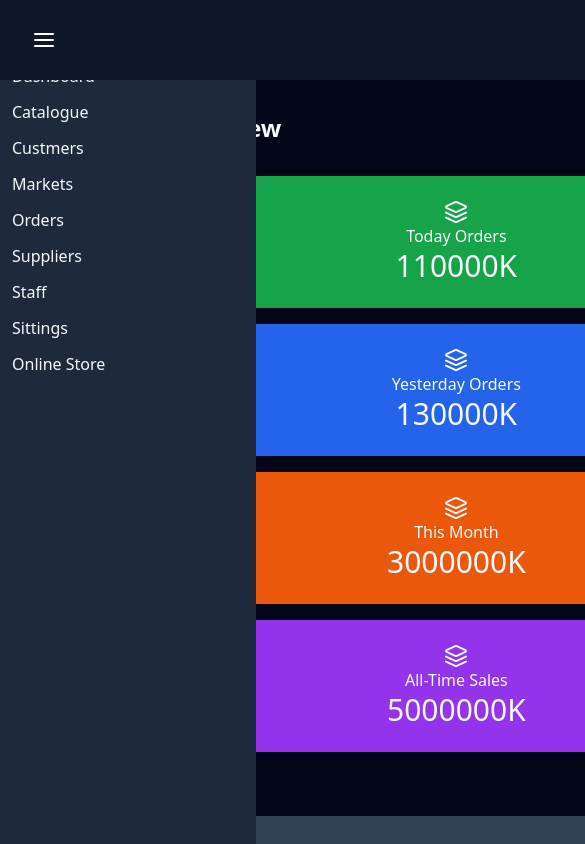
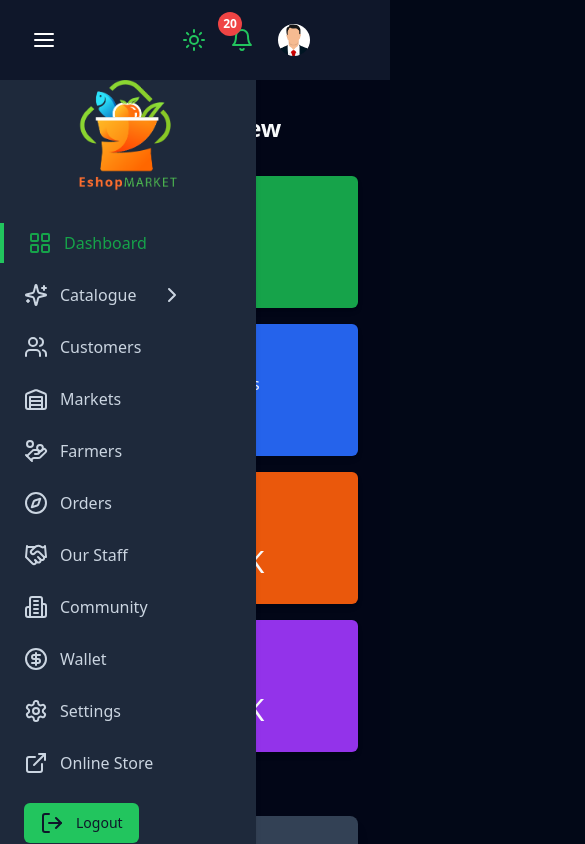
Before and after one commit to RXROW/Multi-Vendor-Ecommerce_NextJs, a Next.js app: page /dashboard in a window 390 px wide. Both pictures are taken after a click on the button 44 px from the left and 40 px from the top of the page. Shown: the top 844 px of the page, 585 px wide, since content can reach past the window. Built offline with nearby package versions, Linux system fonts and the light colour scheme.

Commit message:
Responsive Sidebar

```diff
--- a/package.json
+++ b/package.json
@@ -9,7 +9,10 @@
     "lint": "next lint"
   },
   "dependencies": {
+    "@radix-ui/react-collapsible": "^1.1.0",
     "@radix-ui/react-dropdown-menu": "^2.1.1",
+    "@radix-ui/react-slot": "^1.1.0",
+    "@svgr/webpack": "^8.1.0",
     "chart.js": "^4.4.4",
     "class-variance-authority": "^0.7.0",
     "clsx": "^2.1.1",
--- a/src/app/(back-office)/dashboard/page.tsx
+++ b/src/app/(back-office)/dashboard/page.tsx
@@ -6,7 +6,7 @@ import SmallCards from "@/components/back-office/SmallCards";
 
 const Dashboard = () => {
   return (
-    <div >
+    <div>
       <Heading title=" Dashboard Overview" />
       {/* Large Cards */}
       <LargeCards/>
--- a/src/app/(back-office)/layout.tsx
+++ b/src/app/(back-office)/layout.tsx
@@ -1,23 +1,30 @@
+"use client";
 import NavBar from "@/components/back-office/NavBar";
 import SideBar from "@/components/back-office/SideBar";
+import { useState } from "react";
 
 export default function RootLayout({
   children,
-}: Readonly<{
+}: {
   children: React.ReactNode;
-}>) {
+}) {
+  const [showSidebar, setShowSidebar] = useState<boolean>(false);
+
   return (
-    <div className=" flex ">
-      {/* SideBar */}
+    <div className="flex">
+      {/* Sidebar */}
+      <SideBar showSidebar={showSidebar} setShowSidebar={setShowSidebar} />
 
-      <SideBar />
+      <div
+        className={`flex-grow min-h-screen transition-all duration-300 ${
+          showSidebar ? "lg:ml-64" : "ml-0"
+        }`}
+      >
+        {/* Navbar */}
+        <NavBar setShowSidebar={setShowSidebar} />
 
-      <div className="  lg:ml-64 ml-0 flex-grow">
-        {/* Header */}
-        <NavBar />
-
-        {/* main */}
-        <main className="p-8 dark:bg-slate-950 bg-slate-100  dark:text-slate-50 text-slate-900 min-h-screen">
+        {/* Main Content */}
+        <main className="p-8 dark:bg-slate-950 bg-slate-100 dark:text-slate-50 text-slate-900 min-h-screen overflow-hidden">
           {children}
         </main>
       </div>
--- a/src/app/globals.css
+++ b/src/app/globals.css
@@ -10,7 +10,7 @@ body {
 
 
 ::-webkit-scrollbar {
-  width: 10px; /* width of the entire scrollbar */
+  width: 1px;
 }
 
 /* Scrollbar track */
--- a/src/components/back-office/DashboardCharts/BestSellingProductsChart.tsx
+++ b/src/components/back-office/DashboardCharts/BestSellingProductsChart.tsx
@@ -35,7 +35,7 @@ export const data = {
 
 const BestSellingProductsChart = () => {
   return (
-    <div className= ' dark:bg-slate-700 bg-white p-8 rounded-lg border border-green-400/50 '>
+    <div className= ' dark:bg-slate-800 bg-white p-8 rounded-lg border border-green-400/50 '>
       <h2 className=' text-xl font-semibold mb-2 '>Best Selling Chart</h2>
       <Pie data={data} />
        </div>
--- a/src/components/back-office/DashboardCharts/WeeklySalesCharts.tsx
+++ b/src/components/back-office/DashboardCharts/WeeklySalesCharts.tsx
@@ -70,7 +70,7 @@ const WeeklySalesCharts = () => {
   const [chartToDisplay, setChartToDisplay] = useState<string>("sales");
 
   return (
-    <div className="dark:bg-slate-700 bg-white p-8 rounded-lg border border-green-400/50">
+    <div className="dark:bg-slate-800 bg-white p-8 rounded-lg border border-green-400/50">
       <h2 className="text-xl font-semibold mb-2">Weekly Sales Charts</h2>
       <div className="p-4">
         {/* Tabs */}
--- a/src/components/back-office/NavBar.tsx
+++ b/src/components/back-office/NavBar.tsx
@@ -4,9 +4,7 @@ import {
   DropdownMenuItem,
   DropdownMenuTrigger,
 } from "@/components/ui/dropdown-menu";
-
 import {
-  Sun,
   AlignJustify,
   Bell,
   LayoutDashboard,
@@ -16,104 +14,94 @@ import {
 } from "lucide-react";
 import Image from "next/image";
 import ThemeSwitcher from "../ThemeSwitcher";
-const NavBar = () => {
+
+// Define types for props
+interface NavBarProps {
+  setShowSidebar: React.Dispatch<React.SetStateAction<boolean>>;
+}
+
+const NavBar: React.FC<NavBarProps> = ({ setShowSidebar }) => {
   return (
-    <div className=" flex items-center justify-between dark:bg-slate-900 bg-slate-100/20 backdrop-blur-md  text-slate-50 h-20 px-8 py-8 pr-10 sticky top-0 z-50 ">
-      <button>
-        <AlignJustify className=" text-slate-950 dark:text-white" />
+    <div className="flex items-center justify-between dark:bg-slate-900 bg-slate-100/20 backdrop-blur-md text-slate-50 h-20 px-8 py-8 pr-10 sticky top-0 z-50">
+      <button onClick={() => setShowSidebar((prev) => !prev)}>
+        <AlignJustify className="text-slate-950 dark:text-white" />
       </button>
-      <div className=" flex space-x-3 text-green-500 pr-10 ">
-     <ThemeSwitcher/>
+
+      <div className="flex space-x-3 pr-10">
+        <ThemeSwitcher />
+
+        {/* Notifications */}
         <DropdownMenu>
-          <DropdownMenuTrigger>
-            <button
-              type="button"
-              className="relative inline-flex items-center p-3 text-sm font-medium text-center text-white rounded-lg   "
+          <DropdownMenuTrigger asChild>
+            <div
+              role="button"
+              className="relative inline-flex items-center p-3 text-sm font-medium text-center text-white rounded-lg cursor-pointer"
             >
               <Bell className="text-green-500" />
               <span className="sr-only">Notifications</span>
-              <div className="absolute inline-flex items-center justify-center w-6 h-6 text-xs font-bold text-white bg-red-500    rounded-full -top-1 end-6 dark:border-gray-900">
+              <div className="absolute inline-flex items-center justify-center w-6 h-6 text-xs font-bold text-white bg-red-500 rounded-full -top-1 end-6 dark:border-gray-900">
                 20
               </div>
-            </button>
+            </div>
           </DropdownMenuTrigger>
-          <DropdownMenuContent className="py-2 px-4  pr-3 mr-10 ">
-            <DropdownMenuItem>
-              <div className=" flex items-center space-x-2 ">
+          <DropdownMenuContent className="py-2 px-4 pr-3 mr-10">
+            {[1, 2].map((item, index) => (
+              <DropdownMenuItem key={index}>
+                <div className="flex items-center space-x-2">
                   <Image
                     src="/profile.png"
                     width={200}
                     height={200}
                     alt="User Profile"
-                className=" w-8 h-8 rounded-full "
+                    className="w-8 h-8 rounded-full"
                   />
-              <div className=" flex flex-col ">
+                  <div className="flex flex-col">
                     <p>Lorem ipsum dolor sit amet consectetur adipisicing.</p>
                     <div className="flex">
-                  <p>Stock Out </p>
-                  <p> Dec 12 2022 - 12:00PM </p>
+                      <p>Stock Out</p>
+                      <p>Dec 12, 2022 - 12:00 PM</p>
                     </div>
                   </div>
                   <button>
-                <X/>
+                    <X />
                   </button>
                 </div>
               </DropdownMenuItem>
-            <DropdownMenuItem>
-              <div className=" flex items-center space-x-2 ">
+            ))}
+          </DropdownMenuContent>
+        </DropdownMenu>
+
+        {/* User Profile */}
+        <DropdownMenu>
+          <DropdownMenuTrigger asChild>
+            <div className="flex items-center space-x-2 cursor-pointer">
               <Image
                 src="/profile.png"
                 width={200}
                 height={200}
                 alt="User Profile"
-                className=" w-8 h-8 rounded-full "
+                className="w-8 h-8 rounded-full"
               />
-              <div className=" flex flex-col ">
-                <p>Lorem ipsum dolor sit amet consectetur adipisicing.</p>
-                <div className="flex">
-                  <p>Stock Out </p>
-                  <p> Dec 12 2022 - 12:00PM </p>
             </div>
-              </div>
-              <button>
-                <X/>
-              </button>
+          </DropdownMenuTrigger>
+          <DropdownMenuContent className="py-2 px-4 pr-8">
+            <DropdownMenuItem>
+              <div className="flex items-center space-x-2 cursor-pointer">
+                <LayoutDashboard className="mr-3 w-4 h-4" />
+                <span>Dashboard</span>
               </div>
             </DropdownMenuItem>
-
-          </DropdownMenuContent>
-        </DropdownMenu>
-
-        <DropdownMenu>
-          <DropdownMenuTrigger>
-            <button className=" flex items-center space-x-2 ">
-              <Image
-                src="/profile.png"
-                width={200}
-                height={200}
-                alt="User Profile"
-                className=" w-8 h-8 rounded-full "
-              />
-            </button>
-          </DropdownMenuTrigger>
-          <DropdownMenuContent className="py-2 px-4  pr-8 ">
             <DropdownMenuItem>
-              <button className=" flex items-center space-x-2 ">
-                <LayoutDashboard className=" mr-3 w-4 h-4" />
-                <span>Dashboard</span>
-              </button>
+              <div className="flex items-center space-x-2 cursor-pointer">
+                <Settings className="mr-3 w-4 h-4" />
+                <span>Edit Profile</span>
+              </div>
             </DropdownMenuItem>
             <DropdownMenuItem>
-              <button className=" flex items-center space-x-2 ">
-                <Settings className=" mr-3 w-4 h-4" />
-                <span>Edit Profile</span>
-              </button>
-            </DropdownMenuItem>
-            <DropdownMenuItem>
-              <button className=" flex items-center space-x-2 ">
-                <LogOut className=" mr-3 w-4 h-4" />
+              <div className="flex items-center space-x-2 cursor-pointer">
+                <LogOut className="mr-3 w-4 h-4" />
                 <span>Log Out</span>
-              </button>
+              </div>
             </DropdownMenuItem>
           </DropdownMenuContent>
         </DropdownMenu>
--- a/src/components/back-office/SideBar.tsx
+++ b/src/components/back-office/SideBar.tsx
@@ -1,23 +1,205 @@
+"use client";
+
+import React, { useState } from "react";
 import Link from "next/link";
+import Image from "next/image";
 
-const SideBar = () => {
+import {
+  Sparkles,
+  LayoutGrid,
+  Users,
+  Warehouse,
+  Compass,
+  HandCoins,
+  Handshake,
+  Settings,
+  ExternalLink,
+  LogOut,
+  ChevronRight,
+  ChevronDown,
+  Boxes,
+  LayoutList,
+  ScanSearch,
+  MonitorPlay,
+  Building2,
+  CircleDollarSign,
+} from "lucide-react";
+import { usePathname } from "next/navigation";
+
+import {
+  Collapsible,
+  CollapsibleContent,
+  CollapsibleTrigger,
+} from "@/components/ui/collapsible";
+import { Button } from "../ui/button";
+
+
+export default function SideBar({ showSidebar, setShowSidebar }:any){
+  const pathname = usePathname();
+
+  const sidebarLinks = [
+    {
+      title: "Customers",
+      icon: Users,
+      href: "/dashboard/customers",
+    },
+    {
+      title: "Markets",
+      icon: Warehouse,
+      href: "/dashboard/markets",
+    },
+    {
+      title: "Farmers",
+      icon: HandCoins,
+      href: "/dashboard/farmers",
+    },
+    {
+      title: "Orders",
+      icon: Compass,
+      href: "/dashboard/orders",
+    },
+    {
+      title: "Our Staff",
+      icon: Handshake,
+      href: "/dashboard/staff",
+    },
+    {
+      title: "Community",
+      icon: Building2,
+      href: "/dashboard/community",
+    },
+    {
+      title: "Wallet",
+      icon: CircleDollarSign,
+      href: "/dashboard/wallet",
+    },
+    {
+      title: "Settings",
+      icon: Settings,
+      href: "/dashboard/settings",
+    },
+    {
+      title: "Online Store",
+      icon: ExternalLink,
+      href: "/",
+    },
+  ];
+
+  const catalogueLinks = [
+    {
+      title: "Products",
+      icon: Boxes,
+      href: "/dashboard/products",
+    },
+    {
+      title: "Categories",
+      icon: LayoutList,
+      href: "/dashboard/categories",
+    },
+    {
+      title: "Coupons",
+      icon: ScanSearch,
+      href: "/dashboard/coupons",
+    },
+    {
+      title: "Banners",
+      icon: MonitorPlay,
+      href: "/dashboard/banners",
+    },
+  ];
+
+  const [openMenu, setOpenMenu] = useState(false);
+
   return (
-    <div className=" dark:bg-slate-800 bg-slate-50 z-50  space-y-6 w-64 min-h-screen dark:text-slate-50 p-3 pt-4  fixed left-0 top-0   ">
-      <Link href="#" className="mb-6"> Logo</Link>
-      <div className=" space-y-3 flex flex-col">
-        <Link href="#"> Dashboard</Link>
-        <Link href="#"> Catalogue</Link>
-        <Link href="#"> Custmers</Link>
-        <Link href="#"> Markets</Link>
-        <Link href="#"> Orders</Link>
-        <Link href="#"> Suppliers</Link>
-        <Link href="#"> Staff</Link>
-        <Link href="#"> Sittings</Link>
-        <Link href="#"> Online Store</Link>
+    <div
+      className={
+        showSidebar
+          ? "mt-16 md:block md:mt-0 dark:bg-slate-800 bg-slate-50 space-y-6 w-64 h-screen text-slate-800 dark:text-slate-300 fixed left-0 top-0 shadow-md overflow-y-scroll"
+          : "hidden   dark:bg-slate-800 bg-slate-50 space-y-6 w-64 h-screen text-slate-800 dark:text-slate-300 fixed left-0 top-0 shadow-md overflow-y-scroll"
+      }
+    >
+      <Link
+        onClick={() =>setShowSidebar(false)}
+        className=" flex items-center justify-center mt-4"
+        href="/dashboard"
+      >
+        <Image src="/logo.png" alt="logo" width={100} height={100} />
+      </Link>
+      <div className="space-y-3 flex py-2 flex-col ">
+        <Link
+          onClick={() =>setShowSidebar(false)}
+          href="/dashboard"
+          className={
+            pathname === "/dashboard"
+              ? "flex items-center space-x-3 px-6 py-2 border-l-4 border-green-500 text-green-600"
+              : "flex items-center space-x-3 px-6 py-2"
+          }
+        >
+          <LayoutGrid />
+          <span>Dashboard</span>
+        </Link>
+
+        <Collapsible className="px-6">
+          <CollapsibleTrigger
+            className="flex items-center space-x-6 py-2"
+            onClick={() => setOpenMenu(!openMenu)}
+          >
+            <div className="flex items-center space-x-3">
+              <Sparkles />
+              <span>Catalogue</span>
+            </div>
+            {openMenu ? <ChevronDown /> : <ChevronRight />}
+          </CollapsibleTrigger>
+          <CollapsibleContent className="rounded-lg py-2 px-3 pl-6 dark:bg-slate-700 bg-slate-100">
+            {catalogueLinks.map((item, i) => {
+              const Icon = item.icon;
+              return (
+                <Link
+                  onClick={() =>setShowSidebar(false)}
+                  key={i}
+                  href={item.href}
+                  className={
+                    pathname === item.href
+                      ? "flex items-center space-x-3 px-2 py-1 text-sm text-green-600"
+                      : "flex items-center space-x-3 py-1 text-sm"
+                  }
+                >
+                  <Icon className="h-4 w-4" />
+                  <span>{item.title}</span>
+                </Link>
+              );
+            })}
+          </CollapsibleContent>
+        </Collapsible>
+
+        {sidebarLinks.map((item, i) => {
+          const Icon = item.icon;
+          return (
+            <Link
+              onClick={() =>setShowSidebar(false)}
+              key={i}
+              href={item.href}
+              className={
+                item.href == pathname
+                  ? "flex items-center space-x-3 px-6 py-2  border-l-4 border-green-500 text-green-600"
+                  : "flex items-center space-x-3 px-6 py-2"
+              }
+            >
+              <Icon />
+              <span>{item.title}</span>
+            </Link>
+          );
+        })}
+        <div className="px-6 py-2">
+          <Button className="flex items-center space-x-3 bg-green-500 hover:bg-green-600">
+            <LogOut />
+            <span>Logout</span>
+          </Button>
+        </div>
+        <br />
+        <br />
 
       </div>
     </div>
   );
-};
-
-export default SideBar;
+}
--- /dev/null
+++ b/src/components/ui/button.tsx
@@ -0,0 +1,56 @@
+import * as React from "react"
+import { Slot } from "@radix-ui/react-slot"
+import { cva, type VariantProps } from "class-variance-authority"
+
+import { cn } from "@/lib/utils"
+
+const buttonVariants = cva(
+  "inline-flex items-center justify-center whitespace-nowrap rounded-md text-sm font-medium ring-offset-background transition-colors focus-visible:outline-none focus-visible:ring-2 focus-visible:ring-ring focus-visible:ring-offset-2 disabled:pointer-events-none disabled:opacity-50",
+  {
+    variants: {
+      variant: {
+        default: "bg-primary text-primary-foreground hover:bg-primary/90",
+        destructive:
+          "bg-destructive text-destructive-foreground hover:bg-destructive/90",
+        outline:
+          "border border-input bg-background hover:bg-accent hover:text-accent-foreground",
+        secondary:
+          "bg-secondary text-secondary-foreground hover:bg-secondary/80",
+        ghost: "hover:bg-accent hover:text-accent-foreground",
+        link: "text-primary underline-offset-4 hover:underline",
+      },
+      size: {
+        default: "h-10 px-4 py-2",
+        sm: "h-9 rounded-md px-3",
+        lg: "h-11 rounded-md px-8",
+        icon: "h-10 w-10",
+      },
+    },
+    defaultVariants: {
+      variant: "default",
+      size: "default",
+    },
+  }
+)
+
+export interface ButtonProps
+  extends React.ButtonHTMLAttributes<HTMLButtonElement>,
+    VariantProps<typeof buttonVariants> {
+  asChild?: boolean
+}
+
+const Button = React.forwardRef<HTMLButtonElement, ButtonProps>(
+  ({ className, variant, size, asChild = false, ...props }, ref) => {
+    const Comp = asChild ? Slot : "button"
+    return (
+      <Comp
+        className={cn(buttonVariants({ variant, size, className }))}
+        ref={ref}
+        {...props}
+      />
+    )
+  }
+)
+Button.displayName = "Button"
+
+export { Button, buttonVariants }
--- /dev/null
+++ b/src/components/ui/collapsible.tsx
@@ -0,0 +1,11 @@
+"use client"
+
+import * as CollapsiblePrimitive from "@radix-ui/react-collapsible"
+
+const Collapsible = CollapsiblePrimitive.Root
+
+const CollapsibleTrigger = CollapsiblePrimitive.CollapsibleTrigger
+
+const CollapsibleContent = CollapsiblePrimitive.CollapsibleContent
+
+export { Collapsible, CollapsibleTrigger, CollapsibleContent }
```
Also changed, not shown: next.config.mjs (+9 -1 lines), src/components/back-office/CustomDataTable.tsx (+28 -83 lines), public/logo.png (added), 1 other file (tests, documents, lock files or other folders). Lines whose indentation alone changed are shown as unchanged.
